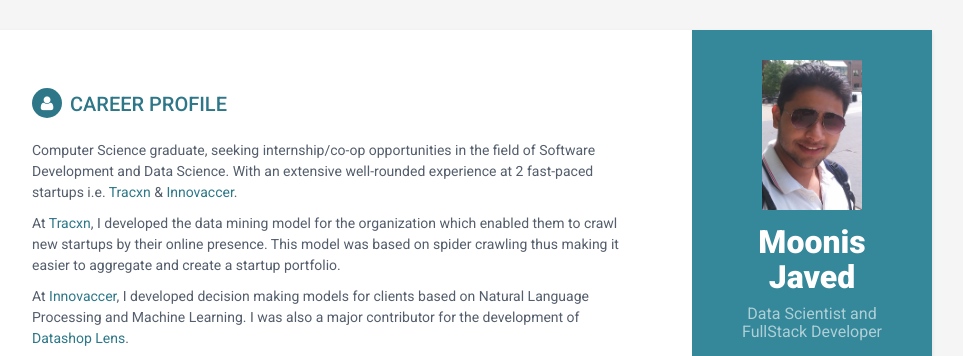
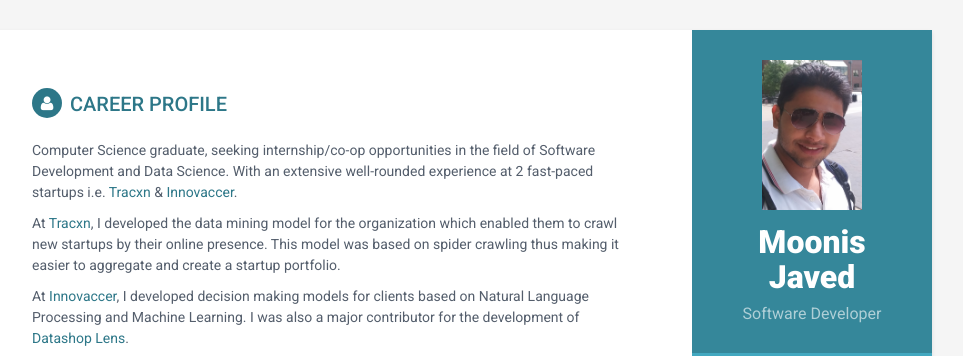
Before and after one commit to monisjaved/monisjaved.github.io, a plain HTML site: page index.html in a window 1280 px wide. Shown: the top 356 px of the page, without its empty margins (188-1151 px from the left). Drawn offline with Linux system fonts and the light colour scheme.

Commit message:
Changed Profile

```diff
--- a/index.html
+++ b/index.html
@@ -32,7 +32,7 @@
             <div class="profile-container">
                 <img class="profile" src="assets/images/profile_pic.png" alt="" width="100px" height="150px" />
                 <h1 class="name">Moonis Javed</h1>
-                <h3 class="tagline">Data Scientist and FullStack Developer</h3>
+                <h3 class="tagline">Software Developer</h3>
             </div><!--//profile-container-->
 
             <div class="contact-container container-block">
```
